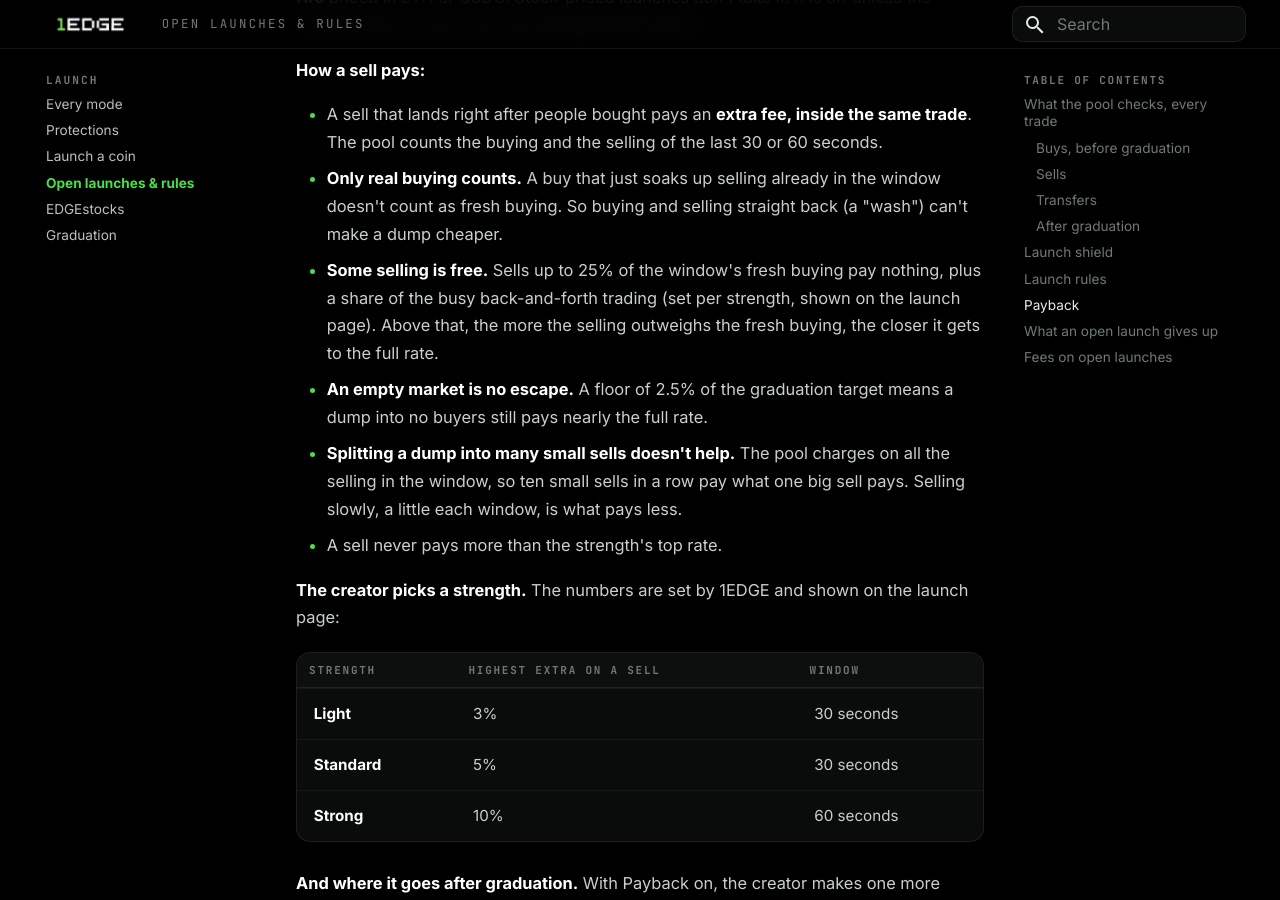
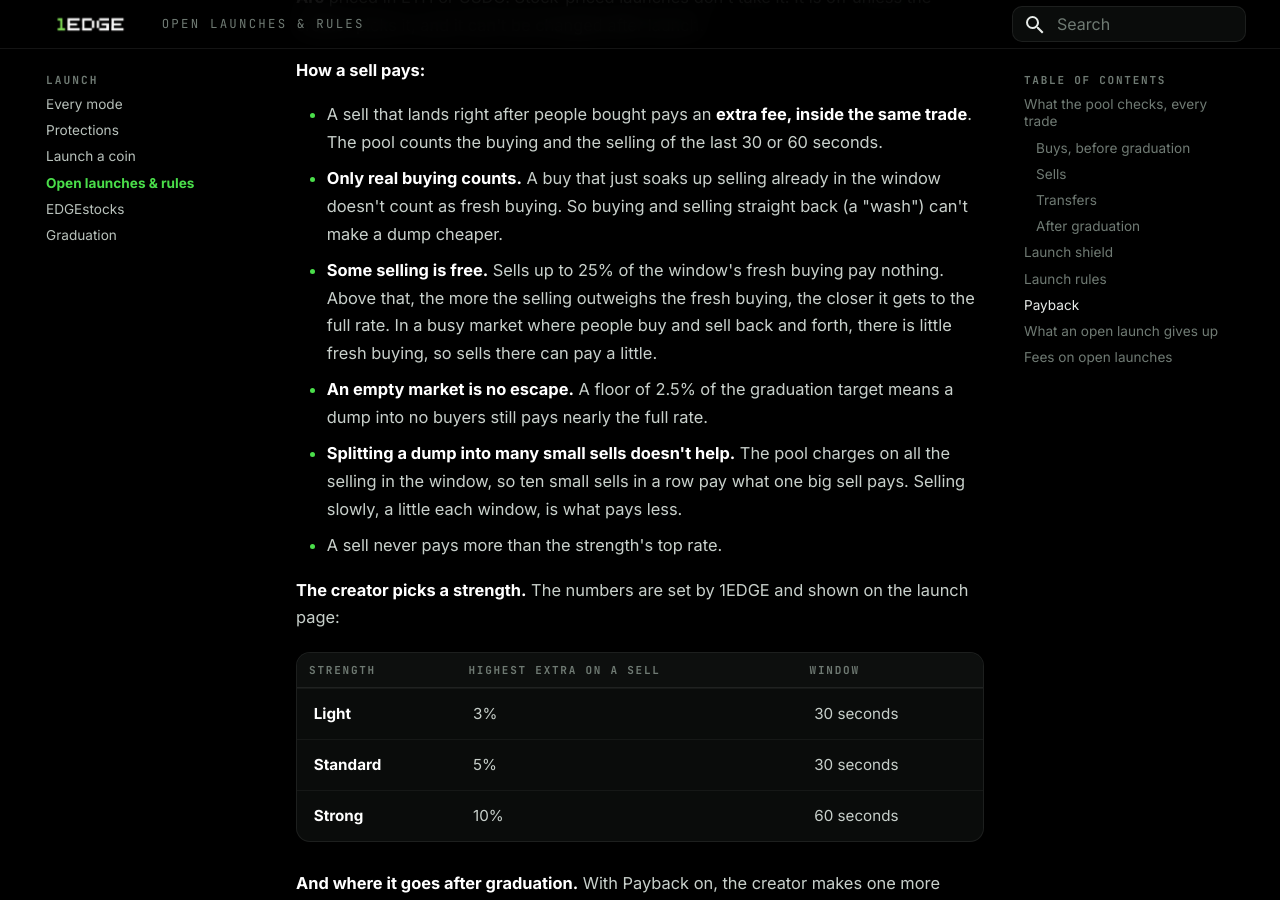
Before and after one commit to Tedz-1edge/1edge-docs, an MkDocs documentation site: the page built from docs/launch/open-launches.md, in a window 1280 px wide and 900 px high, scrolled down 5202 px. Built offline with MkDocs 1.6.1 and Material for MkDocs 9.7.7, drawn with Linux system fonts in a browser that asks for light colours; some of the changed text lies outside the part shown.

Commit message:
PAYBACKNET: pure net rule (no allowance on back-and-forth trading; busy two-sided markets can pay a little); Light's post-graduation cap 1.5x
Co-Authored-By: Claude Opus 5.5 <noreply@anthropic.com>

```diff
--- a/docs/launch/open-launches.md
+++ b/docs/launch/open-launches.md
@@ -92,7 +92,7 @@ Payback is a rule the creator can switch on for an open launch on **Robinhood Ch
 
 - A sell that lands right after people bought pays an **extra fee, inside the same trade**. The pool counts the buying and the selling of the last 30 or 60 seconds.
 - **Only real buying counts.** A buy that just soaks up selling already in the window doesn't count as fresh buying. So buying and selling straight back (a "wash") can't make a dump cheaper.
-- **Some selling is free.** Sells up to 25% of the window's fresh buying pay nothing, plus a share of the busy back-and-forth trading (set per strength, shown on the launch page). Above that, the more the selling outweighs the fresh buying, the closer it gets to the full rate.
+- **Some selling is free.** Sells up to 25% of the window's fresh buying pay nothing. Above that, the more the selling outweighs the fresh buying, the closer it gets to the full rate. In a busy market where people buy and sell back and forth, there is little fresh buying, so sells there can pay a little.
 - **An empty market is no escape.** A floor of 2.5% of the graduation target means a dump into no buyers still pays nearly the full rate.
 - **Splitting a dump into many small sells doesn't help.** The pool charges on all the selling in the window, so ten small sells in a row pay what one big sell pays. Selling slowly, a little each window, is what pays less.
 - A sell never pays more than the strength's top rate.
```
Also changed, not shown: other parts of docs/launch/open-launches.md (+1 -1 lines).
